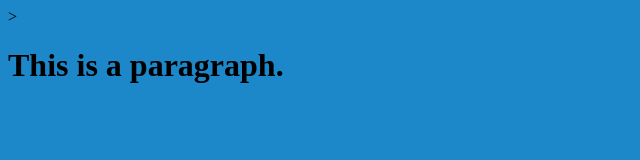
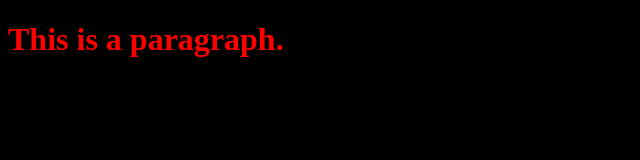
Before and after one commit to TheTrueCyberMage/webpage, a plain HTML site: page index.html in a window 1280 px wide. Shown: the whole page, without its empty margins (0-640 px from the left). Drawn offline with Linux system fonts and the light colour scheme.

Commit message:
Update index.html

```diff
--- a/index.html
+++ b/index.html
@@ -4,9 +4,17 @@
   <title> Temp Title </title>
 </head>
 <style>
+  body{
+  background-color:#000000;
+  }
+  h1{
+  color:red;
+  font-family: Bloody (Normal tracing);
+  }
+
 
 </style>
-<body style="background-color:#1c87c9;">>
+<body>
 
 <h1> This is a paragraph.
 <!--
```
